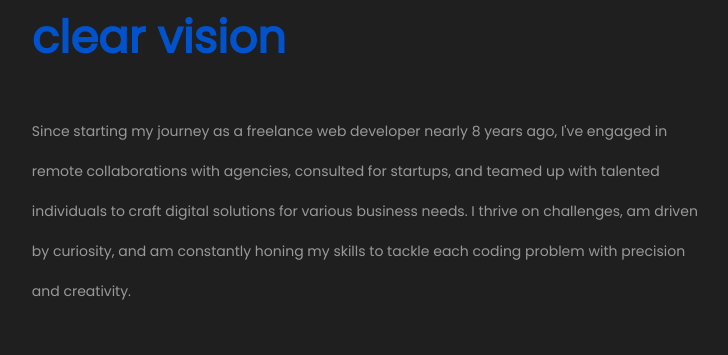
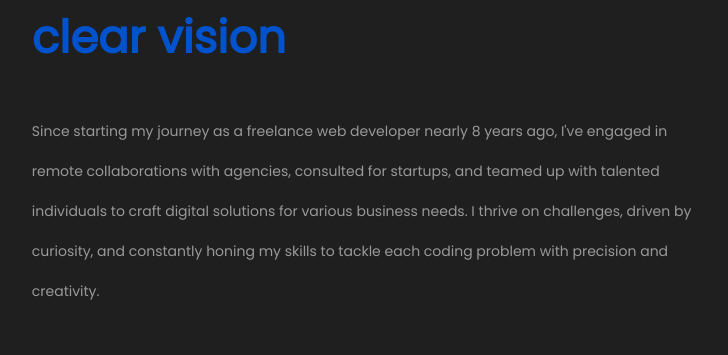
Before and after one commit to TheMoeEntity/portfolio-tailwind, a Next.js app: page / in a window 1280 px wide. Shown: the part 1019-1374 px from the top of the page, without its empty margins (385-1113 px from the left). Built offline with nearby package versions, Linux system fonts and the light colour scheme.

Commit message:
"Update text in About and Intro components to use apostrophes for possession"

```diff
--- a/components/About/index.tsx
+++ b/components/About/index.tsx
@@ -17,10 +17,10 @@ const About = () => {
                 </span>
                 <span>
                     <p className='w-full md:w-[80%] mb-8 leading-10 text-sm'>
-                        Since starting my journey as a freelance web developer nearly 8 years ago, I've engaged in remote collaborations with agencies, consulted for startups, and teamed up with talented individuals to craft digital solutions for various business needs. I thrive on challenges, am driven by curiosity, and am constantly honing my skills to tackle each coding problem with precision and creativity.
+                        Since starting my journey as a freelance web developer nearly 8 years ago, I&#39;ve engaged in remote collaborations with agencies, consulted for startups, and teamed up with talented individuals to craft digital solutions for various business needs. I thrive on challenges, driven by curiosity, and constantly honing my skills to tackle each coding problem with precision and creativity.
                     </p>
                     <p className='w-full md:w-[80%] mb-8 leading-10 text-sm'>
-                        I believe great websites and apps are like art—blending functionality and beauty to leave users spellbound. So, wield your virtual sword and join me in pushing boundaries and creating digital wonders. Welcome to my portfolio, where possibilities are limitless. Let's make magic together! ✨
+                        I believe great websites and apps are like art—blending functionality and beauty to leave users spellbound. So, wield your virtual sword and join me in pushing boundaries and creating digital wonders. Welcome to my portfolio, where possibilities are limitless. Let&#39;s make magic together! ✨
                     </p>
                 </span>
             </div>
--- a/components/Intro/index.tsx
+++ b/components/Intro/index.tsx
@@ -51,7 +51,7 @@ const Intro = () => {
             </span>
             <span>
                 <h1 className='text-[55px] font-semibold text-white'>
-                    Hello! I'm <span className='text-[#0053cc]'>MOE</span>, A Software Developer.
+                    Hello! I&#39;m <span className='text-[#0053cc]'>MOE</span>, A Software Developer.
                 </h1>
             </span>
             <span>
@@ -59,11 +59,6 @@ const Intro = () => {
                     I design and code beautifully simple things and i love what i do. <br />
                 </p>
             </span>
-            {/* <div className="spinning-circle-container">
-                <div className="spinning-circle">
-                    <div className="project-text"></div>
-                </div>
-            </div> */}
 
             <div className='mt-40 flex gap-x-16'>
                 <div className='flex flex-col gap-y-4'>
```
